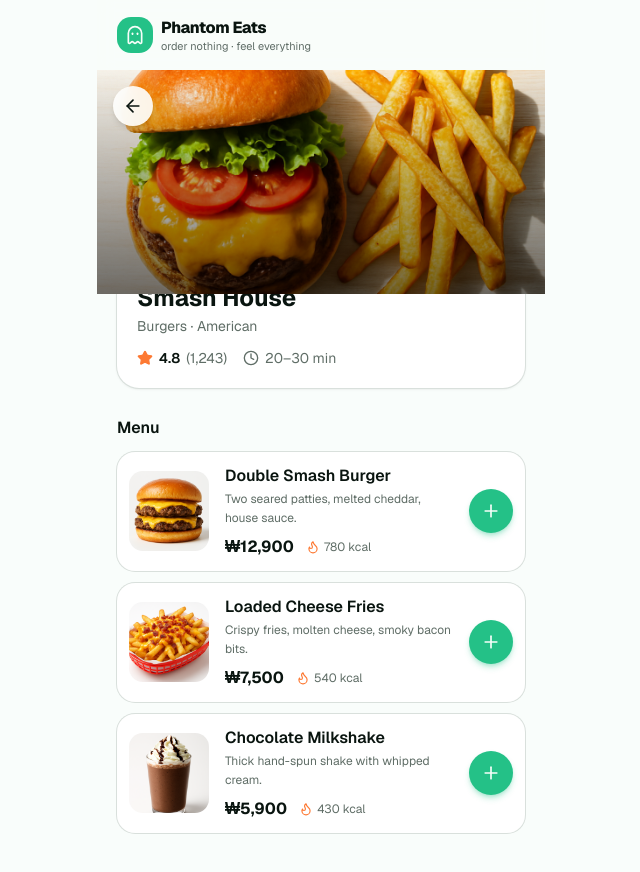
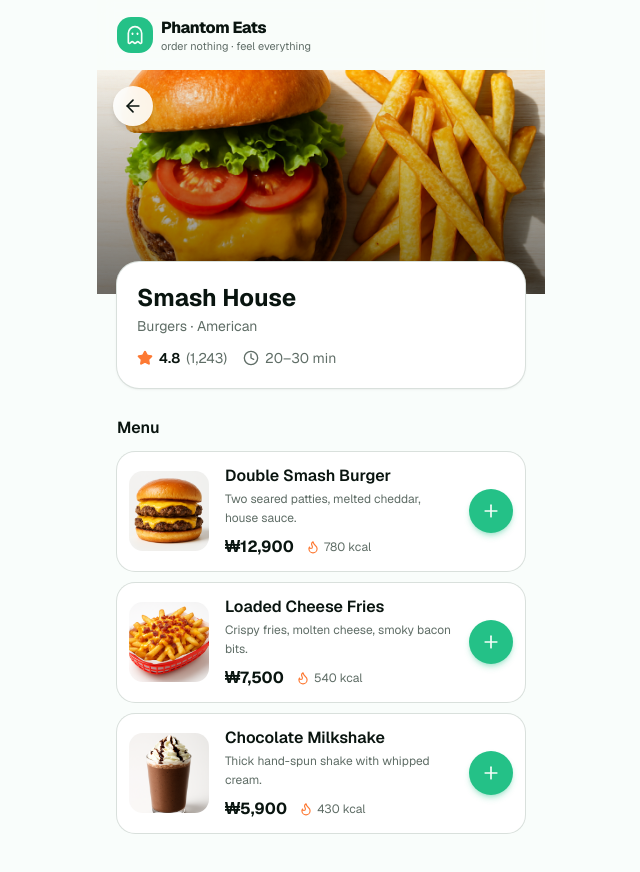
Before and after one commit to polekkieee/dummy-delivery-app, a Next.js app: page / in a window 1280 px wide. Both pictures are taken after a click on the button 640 px from the left and 404 px from the top of the page. Shown: the top 872 px of the page, without its empty margins (319-959 px from the left). Built offline with nearby package versions, Linux system fonts and the light colour scheme.

Commit message:
feat: add z-index to menu view component styling

```diff
--- a/components/phantom-eats/menu-view.tsx
+++ b/components/phantom-eats/menu-view.tsx
@@ -41,7 +41,7 @@ export function MenuView({
           initial={{ opacity: 0, y: 16 }}
           animate={{ opacity: 1, y: 0 }}
           transition={{ duration: 0.35 }}
-          className="-mt-8 rounded-3xl bg-card p-5 shadow-sm ring-1 ring-border"
+          className="relative z-10 -mt-8 rounded-3xl bg-card p-5 shadow-sm ring-1 ring-border"
         >
           <h1 className="text-2xl font-bold text-foreground">{restaurant.name}</h1>
           <p className="mt-0.5 text-sm text-muted-foreground">{restaurant.cuisine}</p>
```
